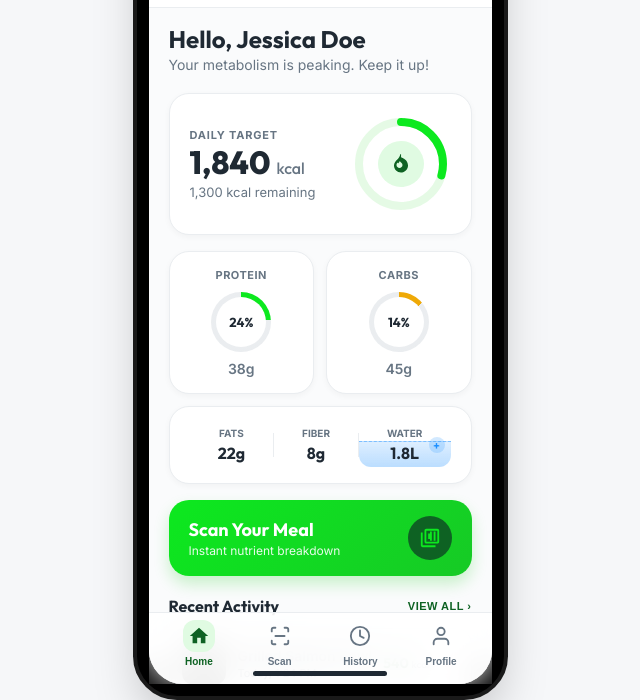
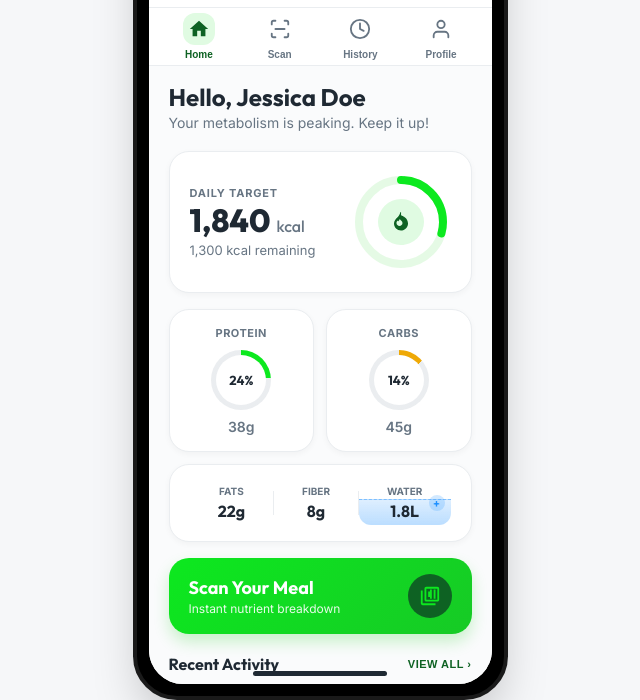
Before and after one commit to anhar-glicth/kalori-, a plain HTML site: page index.html in a window 1280 px wide. Shown: the part 106-806 px from the top of the page, without its empty margins (320-960 px from the left). Drawn offline with Linux system fonts and the light colour scheme; grey boxes are pictures that could not be loaded.

Commit message:
move navigation bar to the top

```diff
--- a/index.html
+++ b/index.html
@@ -51,6 +51,58 @@
             </svg>
           </button>
         </header>
+
+        <!-- Top Navigation Bar -->
+        <nav class="app-nav-bar">
+          <button class="nav-tab active" data-screen="home" id="tab-home">
+            <div class="tab-icon-box">
+              <svg viewBox="0 0 24 24" width="22" height="22" fill="currentColor" class="tab-icon">
+                <path d="M10 20v-6h4v6h5v-8h3L12 3 2 12h3v8z"/>
+              </svg>
+            </div>
+            <span class="tab-label">Home</span>
+          </button>
+
+          <button class="nav-tab" data-screen="scan" id="tab-scan">
+            <div class="tab-icon-box">
+              <!-- Scan Barcode Icon -->
+              <svg viewBox="0 0 24 24" width="22" height="22" fill="none" stroke="currentColor" stroke-width="2" stroke-linecap="round" stroke-linejoin="round" class="tab-icon" id="nav-scan-barcode-icon">
+                <path d="M3 7V5a2 2 0 0 1 2-2h2M17 3h2a2 2 0 0 1 2 2v2M21 17v2a2 2 0 0 1-2 2h-2M7 21H5a2 2 0 0 1-2-2v-2"></path>
+                <line x1="7" y1="12" x2="17" y2="12"></line>
+              </svg>
+              <!-- Input Checklist Icon (Hidden by default, shown if toggle selected) -->
+              <svg viewBox="0 0 24 24" width="22" height="22" fill="none" stroke="currentColor" stroke-width="2" stroke-linecap="round" stroke-linejoin="round" class="tab-icon hidden" id="nav-scan-list-icon">
+                <line x1="9" y1="6" x2="20" y2="6"></line>
+                <line x1="9" y1="12" x2="20" y2="12"></line>
+                <line x1="9" y1="18" x2="20" y2="18"></line>
+                <rect x="3" y="5" width="2" height="2" rx="0.5"></rect>
+                <rect x="3" y="11" width="2" height="2" rx="0.5"></rect>
+                <rect x="3" y="17" width="2" height="2" rx="0.5"></rect>
+              </svg>
+            </div>
+            <span class="tab-label" id="tab-scan-label">Scan</span>
+          </button>
+
+          <button class="nav-tab" data-screen="history" id="tab-history">
+            <div class="tab-icon-box">
+              <svg viewBox="0 0 24 24" width="22" height="22" fill="none" stroke="currentColor" stroke-width="2" stroke-linecap="round" stroke-linejoin="round" class="tab-icon">
+                <circle cx="12" cy="12" r="10"></circle>
+                <polyline points="12 6 12 12 16 14"></polyline>
+              </svg>
+            </div>
+            <span class="tab-label">History</span>
+          </button>
+
+          <button class="nav-tab" data-screen="profile" id="tab-profile">
+            <div class="tab-icon-box">
+              <svg viewBox="0 0 24 24" width="22" height="22" fill="none" stroke="currentColor" stroke-width="2" stroke-linecap="round" stroke-linejoin="round" class="tab-icon">
+                <path d="M20 21v-2a4 4 0 0 0-4-4H8a4 4 0 0 0-4 4v2"></path>
+                <circle cx="12" cy="7" r="4"></circle>
+              </svg>
+            </div>
+            <span class="tab-label">Profile</span>
+          </button>
+        </nav>
 
         <!-- Dynamic Main Scrollable Screens Area -->
         <main class="app-main-content">
@@ -410,57 +462,7 @@
 
         </main>
 
-        <!-- Bottom Navigation Bar -->
-        <nav class="app-nav-bar">
-          <button class="nav-tab active" data-screen="home" id="tab-home">
-            <div class="tab-icon-box">
-              <svg viewBox="0 0 24 24" width="22" height="22" fill="currentColor" class="tab-icon">
-                <path d="M10 20v-6h4v6h5v-8h3L12 3 2 12h3v8z"/>
-              </svg>
-            </div>
-            <span class="tab-label">Home</span>
-          </button>
 
-          <button class="nav-tab" data-screen="scan" id="tab-scan">
-            <div class="tab-icon-box">
-              <!-- Scan Barcode Icon -->
-              <svg viewBox="0 0 24 24" width="22" height="22" fill="none" stroke="currentColor" stroke-width="2" stroke-linecap="round" stroke-linejoin="round" class="tab-icon" id="nav-scan-barcode-icon">
-                <path d="M3 7V5a2 2 0 0 1 2-2h2M17 3h2a2 2 0 0 1 2 2v2M21 17v2a2 2 0 0 1-2 2h-2M7 21H5a2 2 0 0 1-2-2v-2"></path>
-                <line x1="7" y1="12" x2="17" y2="12"></line>
-              </svg>
-              <!-- Input Checklist Icon (Hidden by default, shown if toggle selected) -->
-              <svg viewBox="0 0 24 24" width="22" height="22" fill="none" stroke="currentColor" stroke-width="2" stroke-linecap="round" stroke-linejoin="round" class="tab-icon hidden" id="nav-scan-list-icon">
-                <line x1="9" y1="6" x2="20" y2="6"></line>
-                <line x1="9" y1="12" x2="20" y2="12"></line>
-                <line x1="9" y1="18" x2="20" y2="18"></line>
-                <rect x="3" y="5" width="2" height="2" rx="0.5"></rect>
-                <rect x="3" y="11" width="2" height="2" rx="0.5"></rect>
-                <rect x="3" y="17" width="2" height="2" rx="0.5"></rect>
-              </svg>
-            </div>
-            <span class="tab-label" id="tab-scan-label">Scan</span>
-          </button>
-
-          <button class="nav-tab" data-screen="history" id="tab-history">
-            <div class="tab-icon-box">
-              <svg viewBox="0 0 24 24" width="22" height="22" fill="none" stroke="currentColor" stroke-width="2" stroke-linecap="round" stroke-linejoin="round" class="tab-icon">
-                <circle cx="12" cy="12" r="10"></circle>
-                <polyline points="12 6 12 12 16 14"></polyline>
-              </svg>
-            </div>
-            <span class="tab-label">History</span>
-          </button>
-
-          <button class="nav-tab" data-screen="profile" id="tab-profile">
-            <div class="tab-icon-box">
-              <svg viewBox="0 0 24 24" width="22" height="22" fill="none" stroke="currentColor" stroke-width="2" stroke-linecap="round" stroke-linejoin="round" class="tab-icon">
-                <path d="M20 21v-2a4 4 0 0 0-4-4H8a4 4 0 0 0-4 4v2"></path>
-                <circle cx="12" cy="7" r="4"></circle>
-              </svg>
-            </div>
-            <span class="tab-label">Profile</span>
-          </button>
-        </nav>
 
         <!-- Phone Home Indicator Bar at very bottom -->
         <div class="phone-home-indicator"></div>
--- a/style.css
+++ b/style.css
@@ -245,7 +245,7 @@ body {
   overflow-x: hidden;
   scrollbar-width: none; /* Hide scrollbar for Firefox */
   background-color: hsl(220, 20%, 98.5%);
-  padding-bottom: 75px; /* Offset for floating Nav Tab bar */
+  padding-bottom: 24px;
 }
 
 .app-main-content::-webkit-scrollbar {
@@ -766,22 +766,20 @@ body {
   line-height: 1.4;
 }
 
-/* BOTTOM NAVIGATION BAR styling */
+/* TOP NAVIGATION BAR styling */
 .app-nav-bar {
-  position: absolute;
-  bottom: 0;
-  left: 0;
+  position: relative;
   width: 100%;
-  height: 72px;
+  height: 58px;
   background-color: rgba(255, 255, 255, 0.85);
   backdrop-filter: blur(16px);
   -webkit-backdrop-filter: blur(16px);
-  border-top: 1px solid var(--border-color);
+  border-bottom: 1px solid var(--border-color);
   display: flex;
   justify-content: space-around;
   align-items: center;
-  padding: 0 10px 10px 10px;
-  z-index: 100;
+  padding: 0 10px;
+  z-index: 98;
 }
 
 .nav-tab {
```
